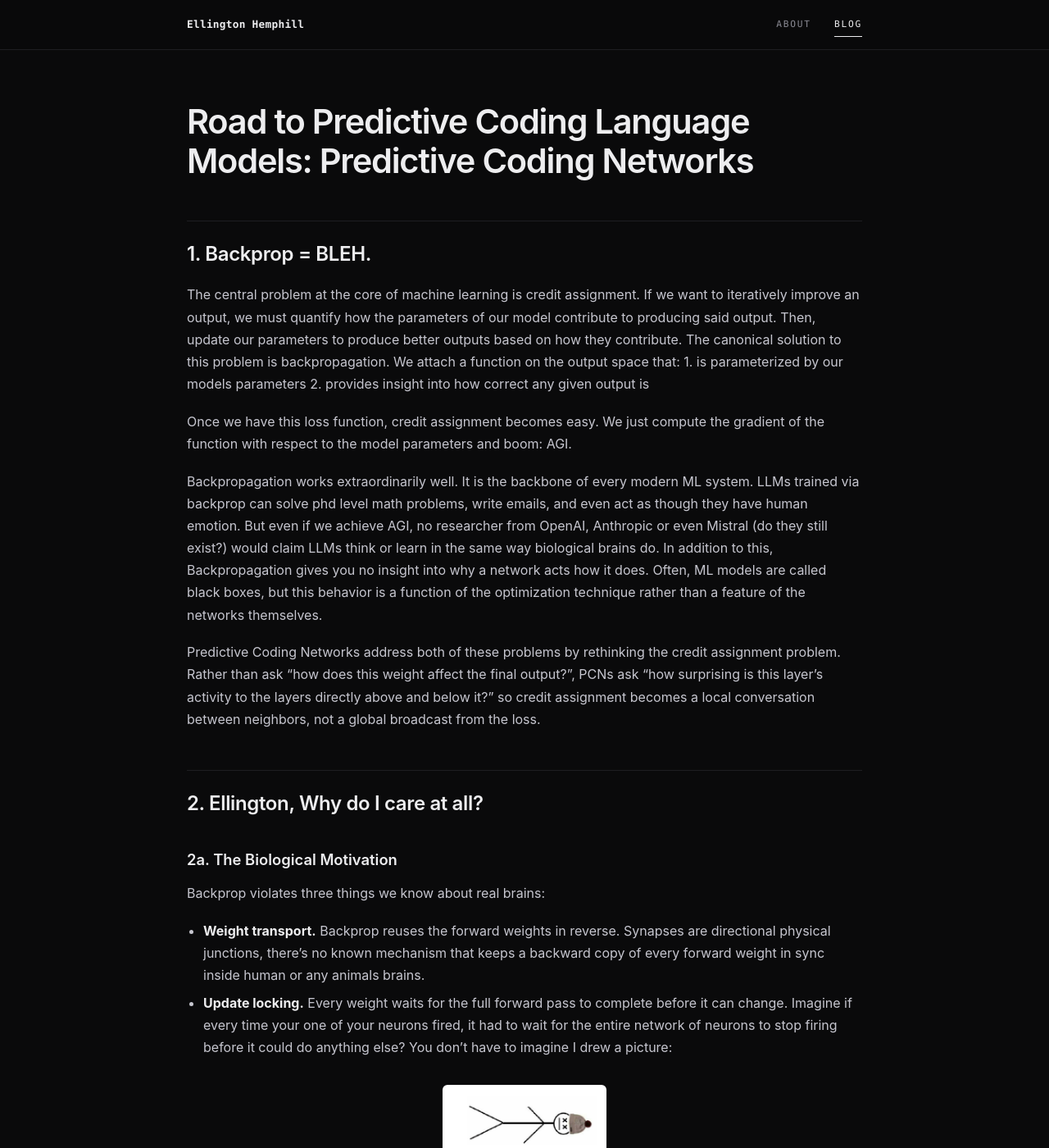
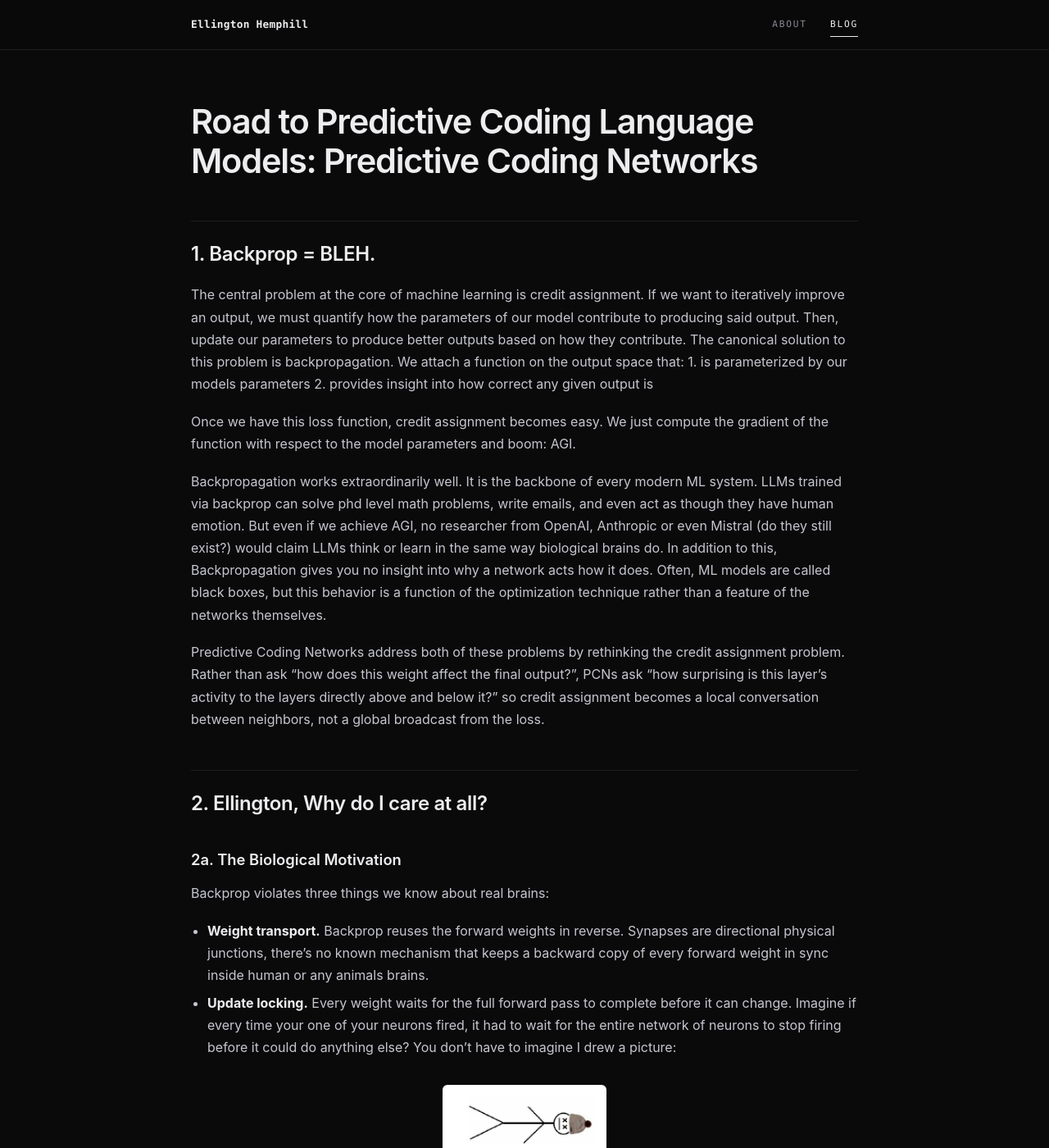
Before and after one commit to apollo1291/me, a Jekyll site: the page built from blog/intro-to-pcns/blog.md, in a window 1280 px wide and 1400 px high. Shown: the whole window at 82% size. Built offline with Jekyll 4.4.1, drawn with Linux system fonts in a browser that asks for light colours.

Commit message:
spacing 9

```diff
--- a/assets/css/style.css
+++ b/assets/css/style.css
@@ -49,7 +49,7 @@ body {
 /* Per-page measures */
 body.page-home { --measure: 880px; }
 body.page-blog { --measure: 1040px; }
-body.page-post { --measure: 920px; }
+body.page-post { --measure: 910px; }
 
 a {
   color: inherit;
```
